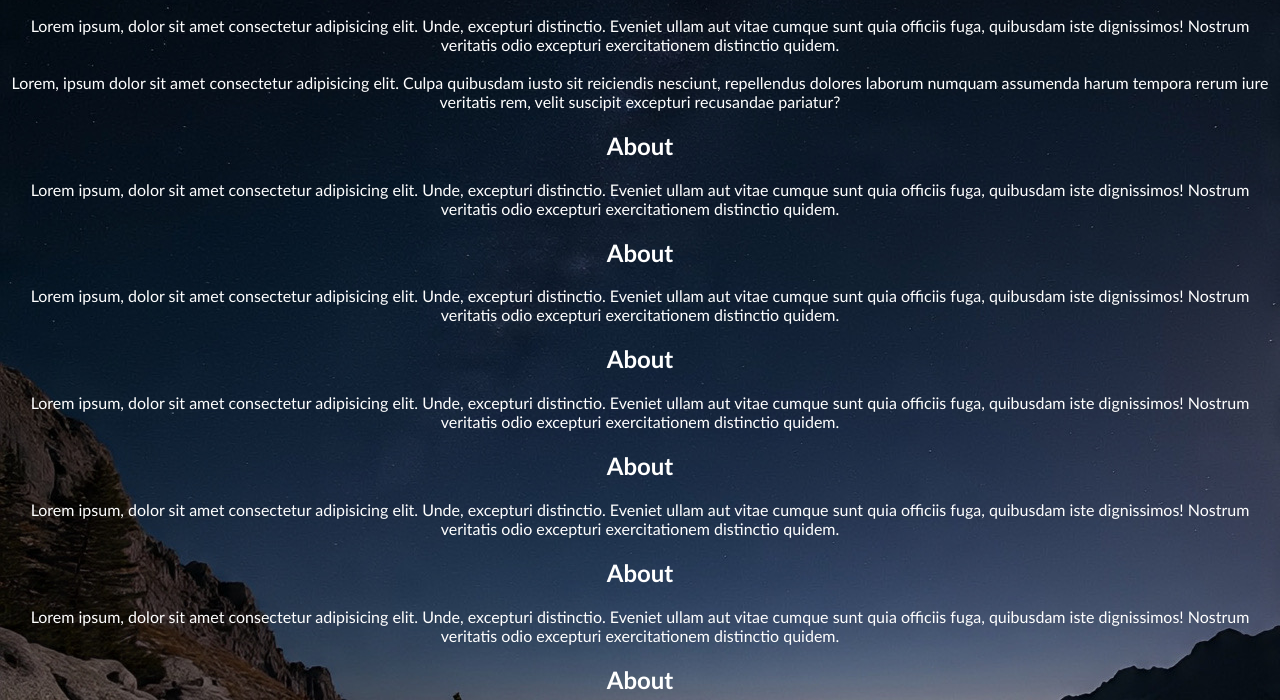
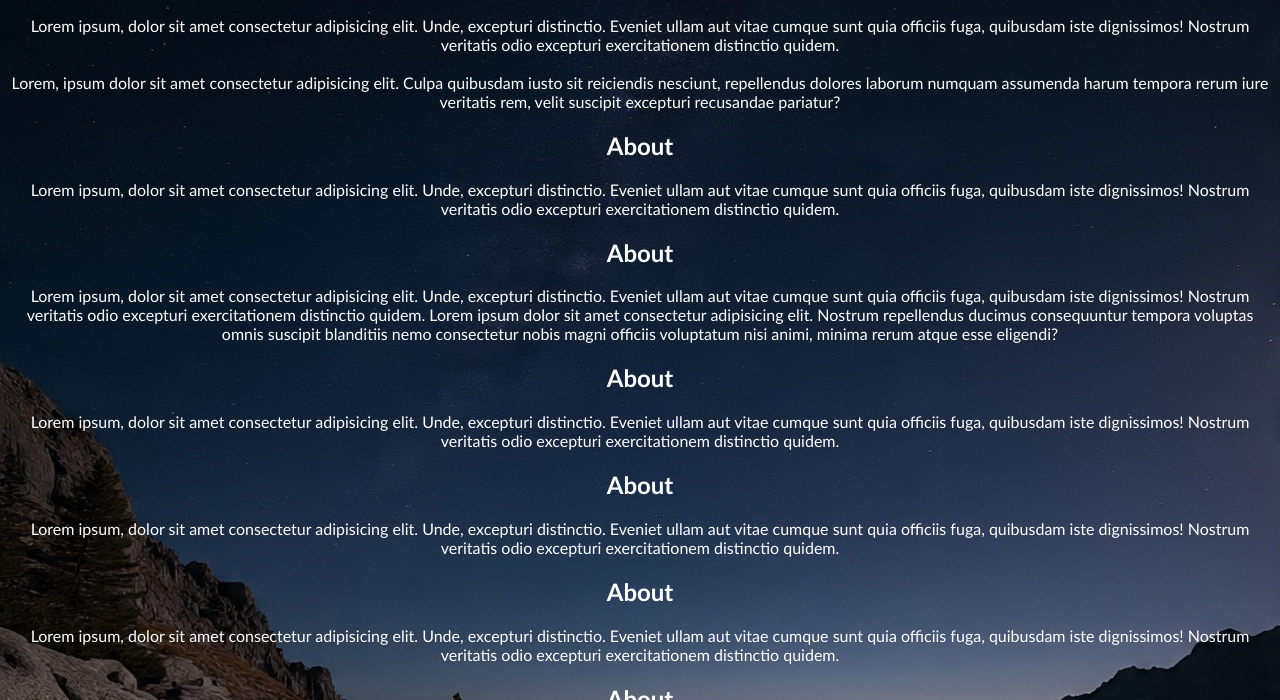
Before and after one commit to Shagain/Persona_Portpolio_1, a plain HTML site: page persona_porfolio_1.html in a window 1280 px wide. Shown: the part 100-800 px from the top of the page. Drawn offline with Linux system fonts and the light colour scheme.

Commit message:
testing the user name with few updates again 1

```diff
--- a/persona_porfolio_1.html
+++ b/persona_porfolio_1.html
@@ -48,6 +48,8 @@
       <h2> About</h2>
         <p>
           Lorem ipsum, dolor sit amet consectetur adipisicing elit. Unde, excepturi distinctio. Eveniet ullam aut vitae cumque sunt quia officiis fuga, quibusdam iste dignissimos! Nostrum veritatis odio excepturi exercitationem distinctio quidem.
+
+          Lorem ipsum dolor sit amet consectetur adipisicing elit. Nostrum repellendus ducimus consequuntur tempora voluptas omnis suscipit blanditiis nemo consectetur nobis magni officiis voluptatum nisi animi, minima rerum atque esse eligendi?
         </p>
     </section>
 
```
